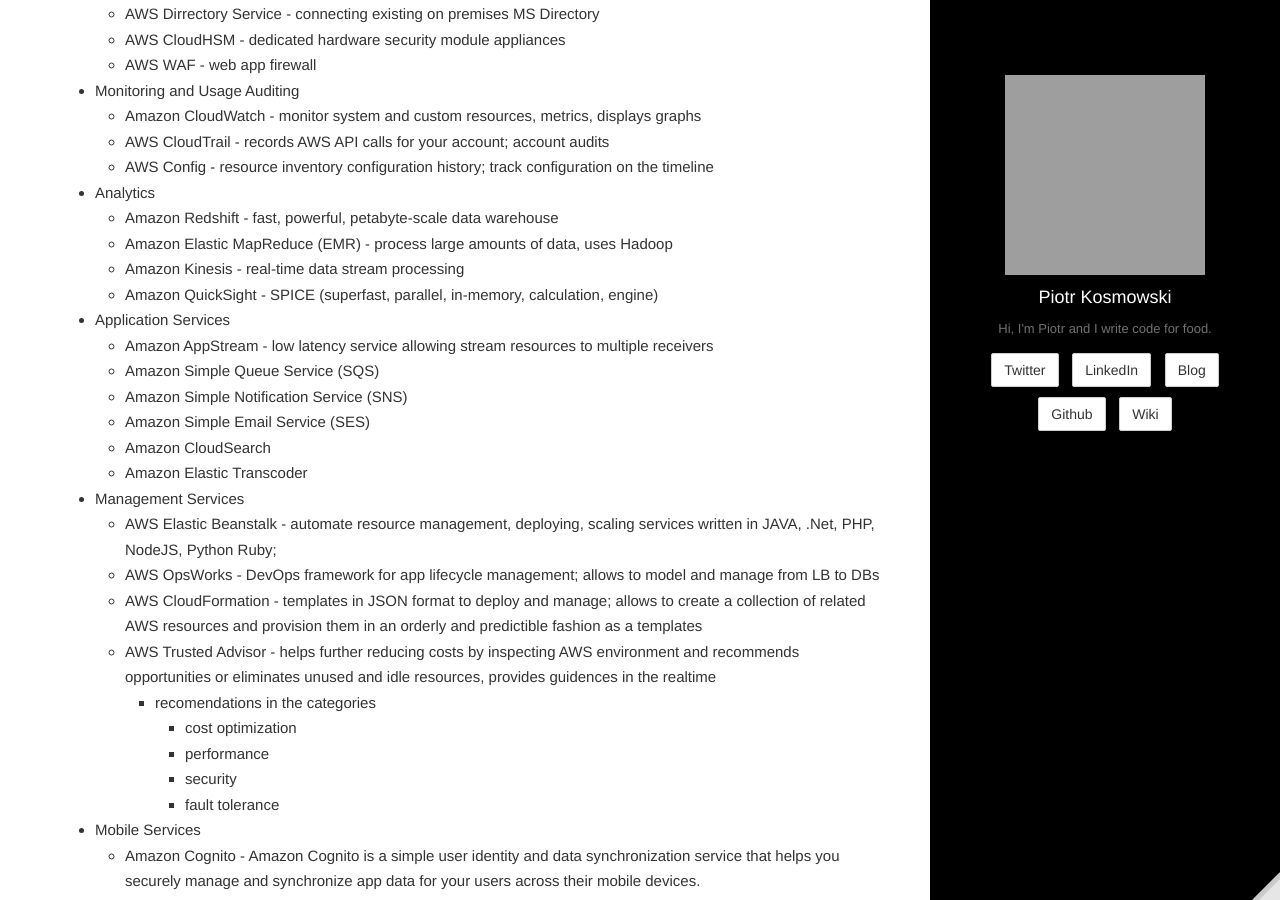
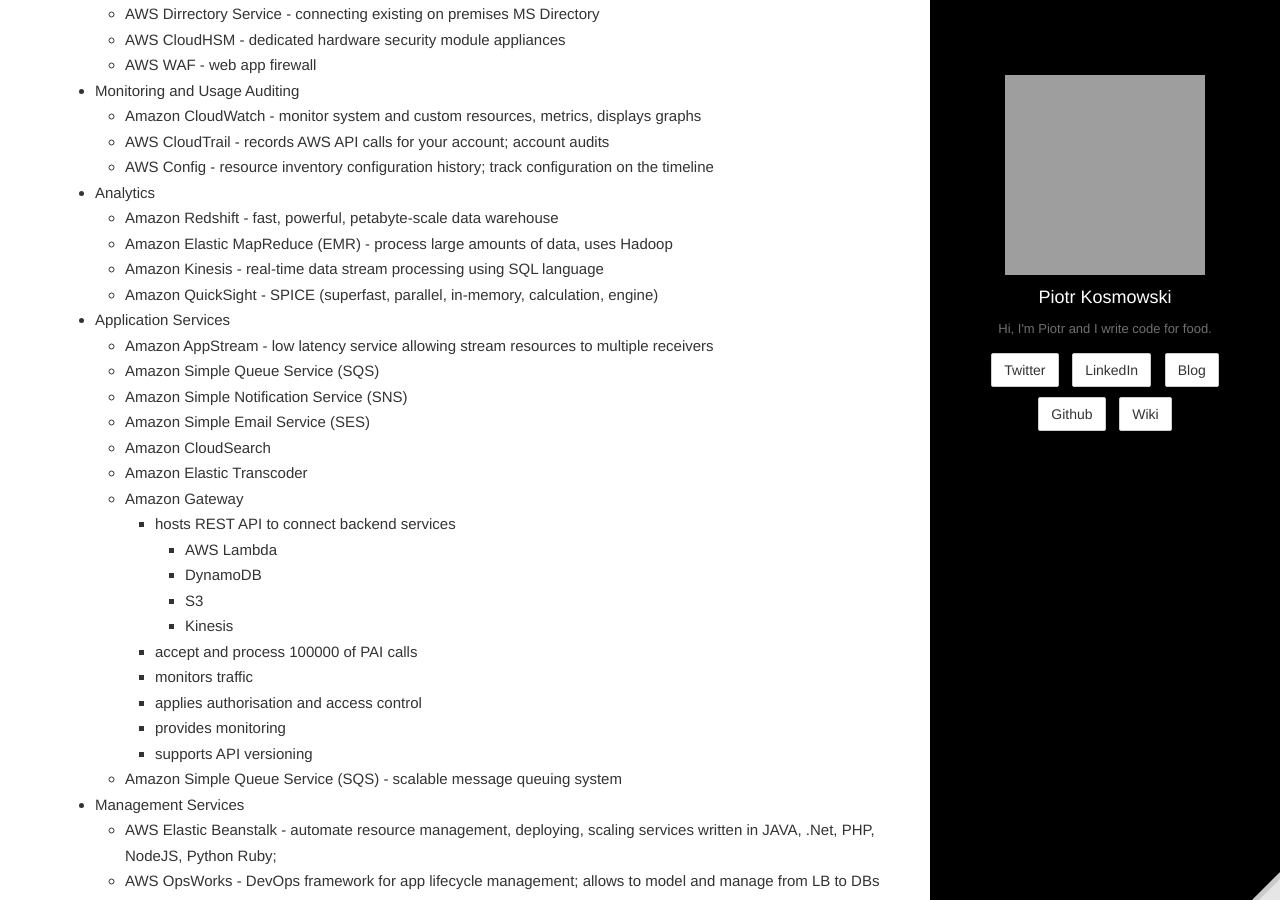
Before and after one commit to kospiotr/kospiotr.github.io, a Jekyll site: the page built from wiki/aws-business-products-and-services.md, in a window 1280 px wide and 900 px high, scrolled down 2435 px. Built offline with Jekyll 4.4.1, drawn with Linux system fonts in a browser that asks for light colours; grey boxes are pictures that could not be loaded.

Commit message:
Update aws-business-products-and-services.md

```diff
--- a/wiki/aws-business-products-and-services.md
+++ b/wiki/aws-business-products-and-services.md
@@ -104,7 +104,7 @@
 * Analytics
   * Amazon Redshift - fast, powerful, petabyte-scale data warehouse
   * Amazon Elastic MapReduce (EMR) - process large amounts of data, uses Hadoop
-  * Amazon Kinesis - real-time data stream processing
+  * Amazon Kinesis - real-time data stream processing using SQL language
   * Amazon QuickSight - SPICE (superfast, parallel, in-memory, calculation, engine)
 
 * Application Services
@@ -114,6 +114,18 @@
   * Amazon Simple Email Service (SES)
   * Amazon CloudSearch
   * Amazon Elastic Transcoder
+  * Amazon Gateway
+    * hosts REST API to connect backend services
+      * AWS Lambda
+      * DynamoDB
+      * S3
+      * Kinesis
+    * accept and process 100000 of PAI calls
+    * monitors traffic
+    * applies authorisation and access control
+    * provides monitoring
+    * supports API versioning
+  * Amazon Simple Queue Service (SQS) - scalable message queuing system
 
 * Management Services
   * AWS Elastic Beanstalk - automate resource management, deploying, scaling services written in JAVA, .Net, PHP, NodeJS, Python Ruby;
```
